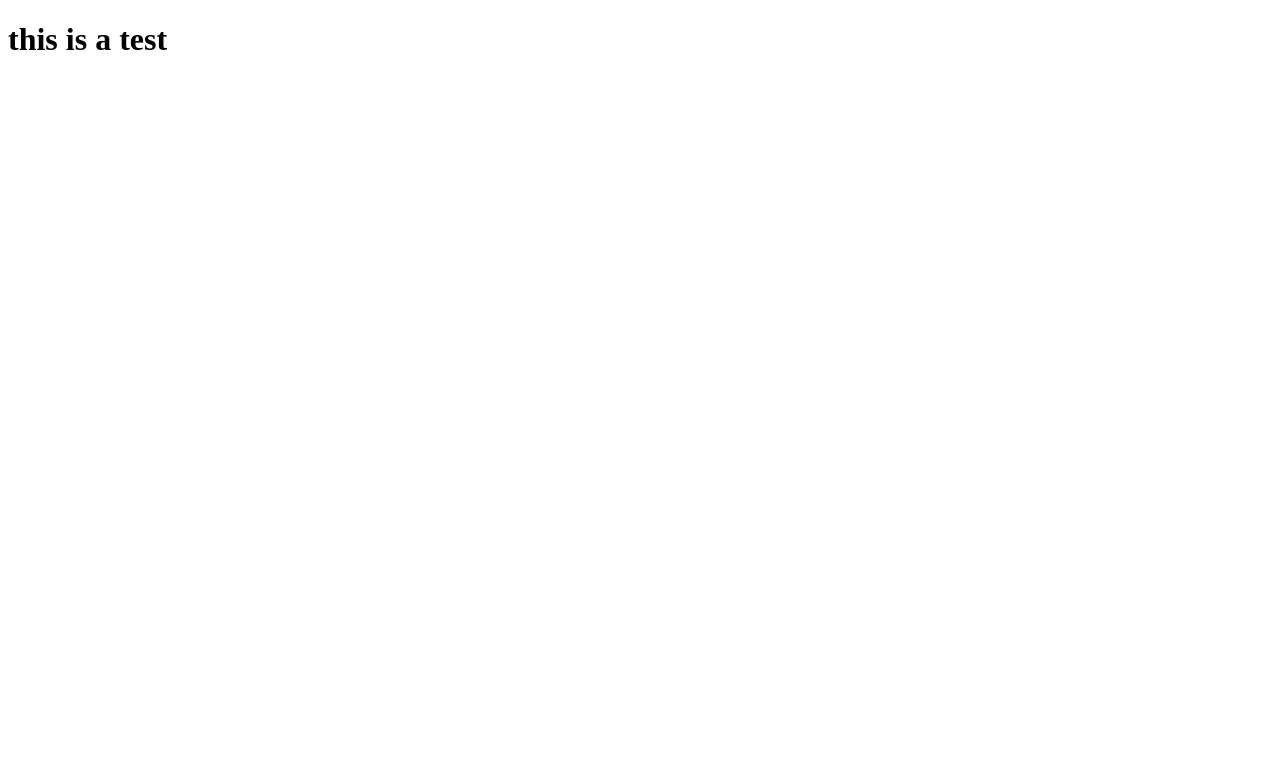
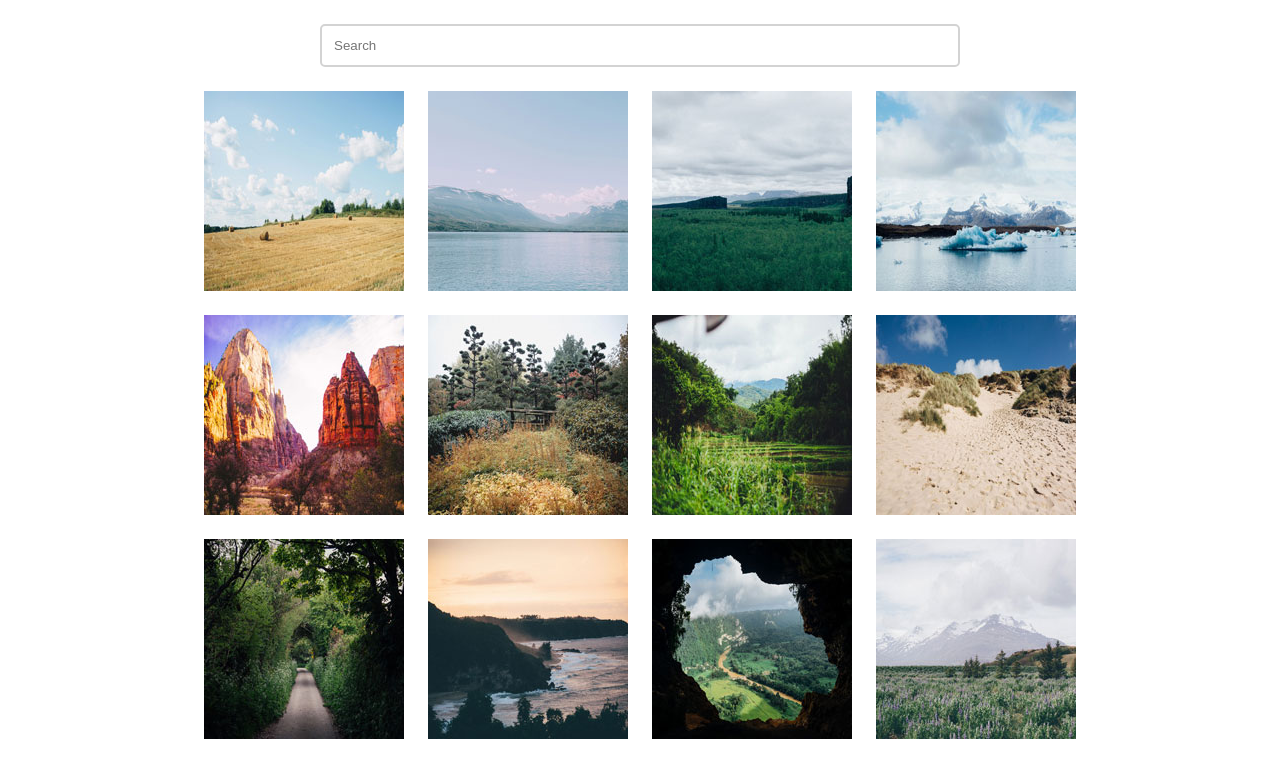
Before and after one commit to sgaona21/Interactive-Photo-Gallery, a plain HTML site: page index.html in a window 1280 px wide. Drawn offline with Linux system fonts and the light colour scheme; a web font is replaced by a local one.

Commit message:
grid layout

```diff
--- a/index.html
+++ b/index.html
@@ -4,9 +4,32 @@
     <meta charset="UTF-8">
     <meta http-equiv="X-UA-Compatible" content="IE=edge">
     <meta name="viewport" content="width=device-width, initial-scale=1.0">
+    <link rel="preconnect" href="https://fonts.googleapis.com">
+    <link rel="preconnect" href="https://fonts.gstatic.com" crossorigin>
+    <link href="https://fonts.googleapis.com/css2?family=IBM+Plex+Sans+Thai&display=swap" rel="stylesheet">
+    <link rel="stylesheet" href="style.css">
     <title>Photo Gallery</title>
 </head>
 <body>
-    <h1> this is a test</h1>
+    <div class="main_search_bar">
+        <input type="search" id="search-bar" name="search-bar" placeholder="Search">
+    </div>
+
+    <div class="center-container">
+        <div class="thumbnail-container">
+            <img src="photos/thumbnails/01.jpg" alt="open meadow">
+            <img src="photos/thumbnails/02.jpg" alt="ocean landscape">
+            <img src="photos/thumbnails/03.jpg" alt="green meadow">
+            <img src="photos/thumbnails/04.jpg" alt="icy waters">
+            <img src="photos/thumbnails/05.jpg" alt="open canyon">
+            <img src="photos/thumbnails/06.jpg" alt="dry canyon">
+            <img src="photos/thumbnails/07.jpg" alt="green forest">
+            <img src="photos/thumbnails/08.jpg" alt="sandy desert">
+            <img src="photos/thumbnails/09.jpg" alt="forest path">
+            <img src="photos/thumbnails/10.jpg" alt="dusk waters">
+            <img src="photos/thumbnails/11.jpg" alt="cave view">
+            <img src="photos/thumbnails/12.jpg" alt="open range">
+        </div>
+    </div>
 </body>
 </html>
--- /dev/null
+++ b/style.css
@@ -0,0 +1,31 @@
+* {
+    box-sizing: border-box;
+    margin: 0;
+    padding: 0;
+    font-family: 'IBM Plex Sans Thai', sans-serif;
+}
+
+.main_search_bar {
+    display: flex;
+    justify-content: center;
+}
+
+#search-bar {
+    margin: 1.5rem;
+    padding: .75rem;
+    width: 50%;
+    border: 2px lightgray solid;
+    border-radius: 5px;
+}
+
+.thumbnail-container {
+    display: grid;
+    grid-template-columns: 1fr 1fr 1fr 1fr;
+    grid-template-rows: 1fr 1fr 1fr;
+    grid-gap: 1.5rem;
+}
+
+.center-container {
+    display: flex;
+    justify-content: center;
+}
```
